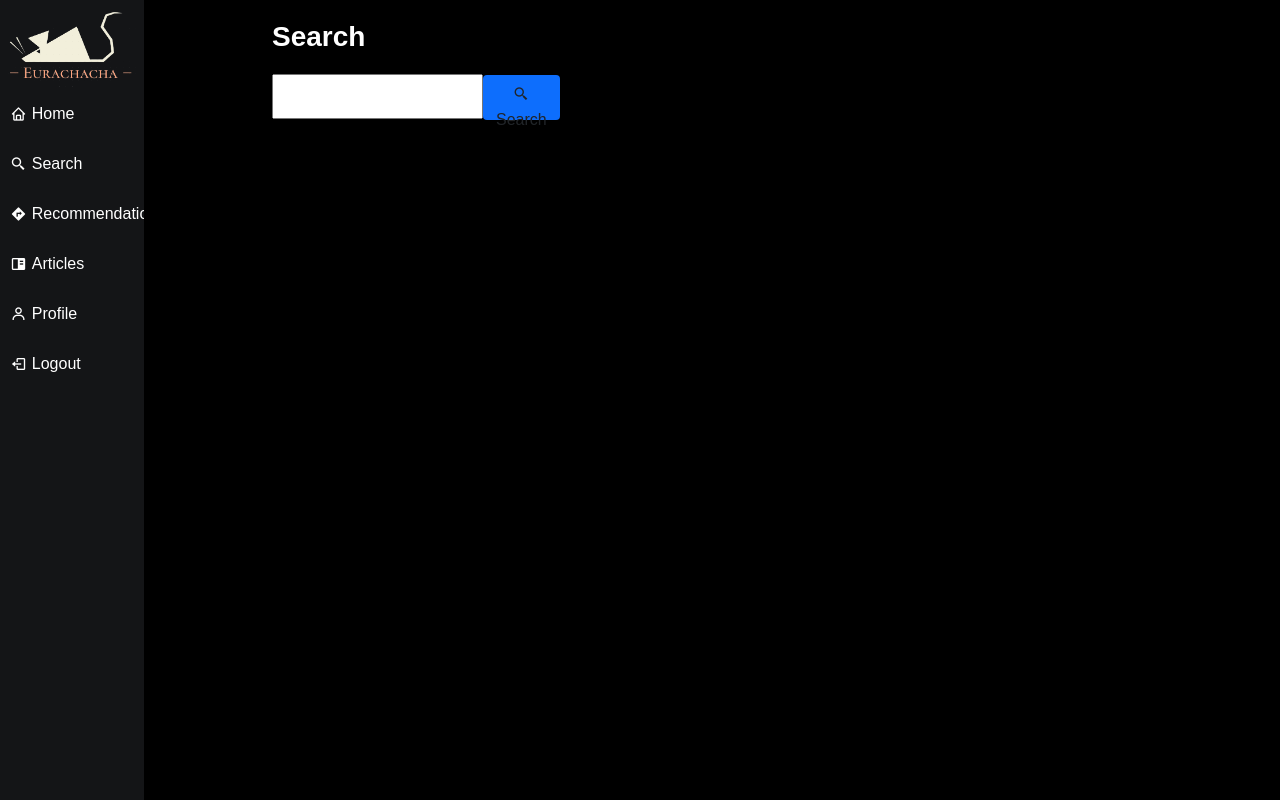
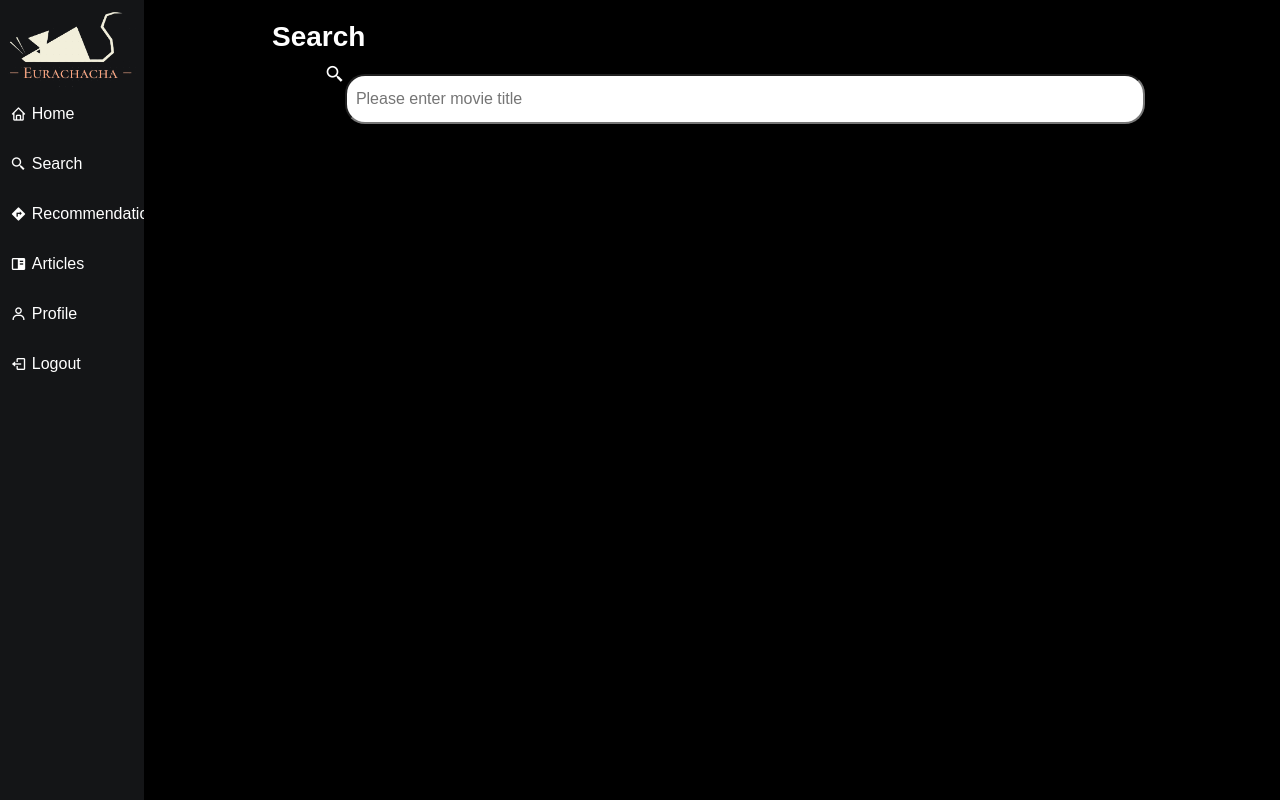
Before and after one commit to MoCCo329/EURACHACHA, a Vue app in the folder vue/: page /search in a window 1280 px wide. Built offline with nearby package versions, Linux system fonts and the light colour scheme; sample sign-in values are in the browser's storage.

Commit message:
Add style to Searhvue

```diff
--- a/vue/src/views/SearchMovieView.vue
+++ b/vue/src/views/SearchMovieView.vue
@@ -2,13 +2,28 @@
   <div>
     <div class="search-input">
       <p class="my-3 fs-3 fw-bold">Search</p>
-
-      <input v-model="input" @keyup.enter="clickSearch" type="text">
-      <button @click="clickSearch" class="btn bg-primary search-btn"><div class="search-icon"><i class='bx bx-search-alt-2'></i></div> Search</button>
+      <div class="d-flex justify-content-center mb-3">
+        <i class='bx bx-search-alt-2 fa-lg'></i>
+        <input placeholder="  Please enter movie title" class="box" v-model="input" @keyup.enter="clickSearch" type="text">
+      </div>
+      <!-- <button @click="clickSearch" class="btn bg-primary search-btn"><div class="search-icon"><i class='bx bx-search-alt-2'></i></div> Search</button> -->
     </div>
 
-
-    {{ searchResponse }}
+    <div class="container">
+    <div class="row">
+      <div class="d-flex justify-content-center col-12 col-md-6 col-lg-4 col-xl-3" v-for='movie in searchResponse' :key="movie.id">
+        <router-link :to="{ name: 'detail', params: { moviePk: movie.pk } }">
+        <div class="card mb-3" style="width: 15rem;">
+          <img class="card-img-top" :src="poster_url(movie.poster_path)" alt>
+          <!-- <div class="card-body">
+            <h5 class="card-title">{{ movie.title }}</h5>
+            <p class="card-text">{{ movie.overview }}</p>
+          </div> -->
+        </div>
+        </router-link>
+      </div>
+    </div>
+    </div>
   </div>
 </template>
 
@@ -30,6 +45,9 @@ export default {
     clickSearch () {
       this.fetchSearch(this.input)
       this.input = ""
+    },
+    poster_url(poster_path) {
+      return `https://image.tmdb.org/t/p/w500` + poster_path
     }
   },
   destroyed () {
@@ -39,7 +57,12 @@ export default {
 </script>
 
 <style>
-.search-input {
+.box {
+  width: 800px;
+  height: 50px;
+  border-radius: 20px;
+}
+/* .search-input {
   min-height: 400px;
 }
 .search-input input {
@@ -49,11 +72,10 @@ export default {
   height: 45px;
   display: flex;
   justify-content: center;
-
 }
 .search-icon {
   margin: 0;
   padding-top: 2px;
   bottom: 0;
-}
+} */
 </style>
```
